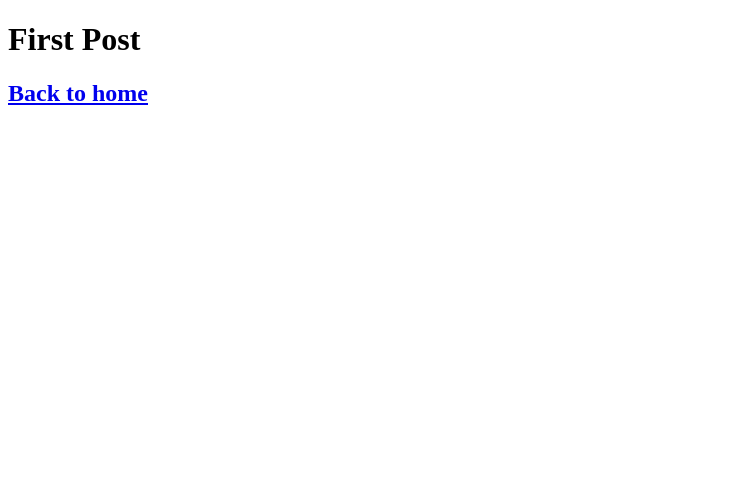
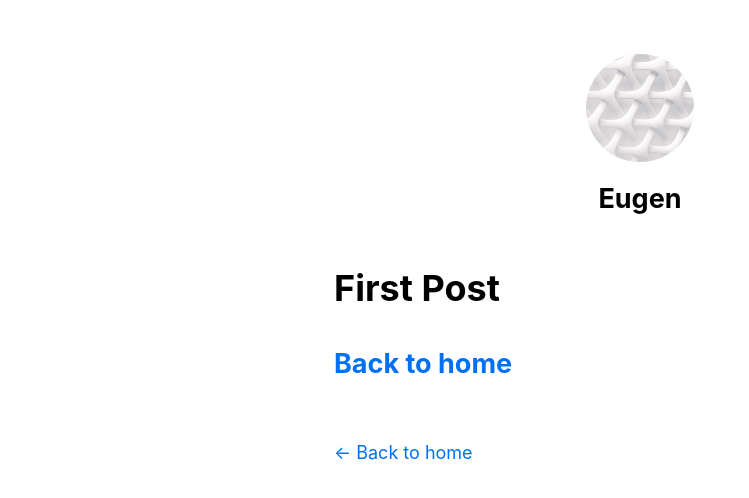
Before and after one commit to solarenergy990/nextjs-blog, a Next.js app: page /posts/first-post in a window 1280 px wide. Shown: the top 498 px of the page, without its empty margins (0-749 px from the left). Built offline with nearby package versions, Linux system fonts and the light colour scheme.

Commit message:
Adds & improves styles

```diff
--- /dev/null
+++ b/components/Layout.js
@@ -0,0 +1,69 @@
+import Head from 'next/head';
+import Image from 'next/image';
+import styles from './layout.module.css';
+import utilStyles from '../styles/utils.module.css';
+import Link from 'next/link';
+
+const name = 'Eugen';
+export const siteTitle = 'Next.js Sample Website';
+
+export default function Layout({ children, home }) {
+  return (
+    <div className={styles.container}>
+      <Head>
+        <link rel="icon" href="/favicon.ico" />
+        <meta
+          name="description"
+          content="Learn how to build a personal website using Next.js"
+        />
+        <meta
+          property="og:image"
+          content={`https://og-image.vercel.app/${encodeURI(
+            siteTitle,
+          )}.png?theme=light&md=0&fontSize=75px&images=https%3A%2F%2Fassets.vercel.com%2Fimage%2Fupload%2Ffront%2Fassets%2Fdesign%2Fnextjs-black-logo.svg`}
+        />
+        <meta name="og:title" content={siteTitle} />
+        <meta name="twitter:card" content="summary_large_image" />
+      </Head>
+      <header className={styles.header}>
+        {home ? (
+          <>
+            <Image
+              priority
+              src="/images/profile.jpg"
+              className={utilStyles.borderCircle}
+              height={144}
+              width={144}
+              alt=""
+            />
+            <h1 className={utilStyles.heading2Xl}>{name}</h1>
+          </>
+        ) : (
+          <>
+            <Link href="/">
+              <Image
+                priority
+                src="/images/profile.jpg"
+                className={utilStyles.borderCircle}
+                height={108}
+                width={108}
+                alt=""
+              />
+            </Link>
+            <h2 className={utilStyles.headingLg}>
+              <Link href="/" className={utilStyles.colorInherit}>
+                {name}
+              </Link>
+            </h2>
+          </>
+        )}
+      </header>
+      <main>{children}</main>
+      {!home && (
+        <div className={styles.backToHome}>
+          <Link href="/">← Back to home</Link>
+        </div>
+      )}
+    </div>
+  );
+}
--- /dev/null
+++ b/components/layout.module.css
@@ -0,0 +1,15 @@
+.container {
+    max-width: 36rem;
+    padding: 0 1rem;
+    margin: 3rem auto 6rem;
+  }
+
+  .header {
+    display: flex;
+    flex-direction: column;
+    align-items: center;
+  }
+
+  .backToHome {
+    margin: 3rem 0 0;
+  }
--- a/package.json
+++ b/package.json
@@ -6,6 +6,7 @@
     "start": "next start"
   },
   "dependencies": {
+    "gray-matter": "^4.0.3",
     "next": "latest",
     "react": "18.2.0",
     "react-dom": "18.2.0"
--- /dev/null
+++ b/pages/_app.js
@@ -0,0 +1,7 @@
+import "../styles/globals.css";
+
+const App = ({ Component, pageProps }) => {
+  return <Component {...pageProps} />;
+};
+
+export default App;
--- a/pages/posts/first-post.js
+++ b/pages/posts/first-post.js
@@ -1,27 +1,28 @@
 import Link from "next/link";
 import Head from "next/head";
-import Script from "next/script";
+// import Script from "next/script";
+import Layout from "../../components/Layout";
 
 const FirstPost = () => {
   return (
-    <>
+    <Layout>
       <Head>
         <title>First Post</title>
       </Head>
 
-      <Script
+      {/* <Script
         src="https://connect.facebook.net/en_US/sdk.js"
         strategy="lazyOnload"
         onLoad={() =>
           console.log(`script loaded correctly, window.FB has been populated`)
         }
-      />
+      /> */}
 
       <h1>First Post</h1>
       <h2>
         <Link href="/">Back to home</Link>
       </h2>
-    </>
+    </Layout>
   );
 };
 
--- a/styles/globals.css
+++ b/styles/globals.css
@@ -2,37 +2,26 @@
 body {
   padding: 0;
   margin: 0;
-  font-family: Inter, -apple-system, BlinkMacSystemFont, Segoe UI, Roboto,
-    Oxygen, Ubuntu, Cantarell, Fira Sans, Droid Sans, Helvetica Neue, sans-serif;
-}
-
-a {
-  color: inherit;
-  text-decoration: none;
+  font-family: -apple-system, BlinkMacSystemFont, Segoe UI, Roboto, Oxygen, Ubuntu,
+    Cantarell, Fira Sans, Droid Sans, Helvetica Neue, sans-serif;
+  line-height: 1.6;
+  font-size: 18px;
 }
 
 * {
   box-sizing: border-box;
 }
 
+a {
+  color: #0070f3;
+  text-decoration: none;
+}
+
+a:hover {
+  text-decoration: underline;
+}
+
 img {
   max-width: 100%;
-  height: auto;
+  display: block;
 }
-
-h1,
-h2,
-p,
-ul {
-  margin: 0;
-}
-
-ul {
-  padding: 0;
-  list-style: none;
-}
-
-button {
-  padding: 0.5rem 1rem;
-  font-weight: bold;
-}
--- /dev/null
+++ b/styles/utils.module.css
@@ -0,0 +1,52 @@
+.heading2Xl {
+    font-size: 2.5rem;
+    line-height: 1.2;
+    font-weight: 800;
+    letter-spacing: -0.05rem;
+    margin: 1rem 0;
+  }
+
+  .headingXl {
+    font-size: 2rem;
+    line-height: 1.3;
+    font-weight: 800;
+    letter-spacing: -0.05rem;
+    margin: 1rem 0;
+  }
+
+  .headingLg {
+    font-size: 1.5rem;
+    line-height: 1.4;
+    margin: 1rem 0;
+  }
+
+  .headingMd {
+    font-size: 1.2rem;
+    line-height: 1.5;
+  }
+
+  .borderCircle {
+    border-radius: 9999px;
+  }
+
+  .colorInherit {
+    color: inherit;
+  }
+
+  .padding1px {
+    padding-top: 1px;
+  }
+
+  .list {
+    list-style: none;
+    padding: 0;
+    margin: 0;
+  }
+
+  .listItem {
+    margin: 0 0 1.25rem;
+  }
+
+  .lightText {
+    color: #666;
+  }
```
Also changed, not shown: pages/index.js (+13 -110 lines), posts/pre-rendering.md (added, +11 -0 lines), posts/ssg-ssr.md (added, +19 -0 lines), 1 other file (tests, documents, lock files or other folders).
